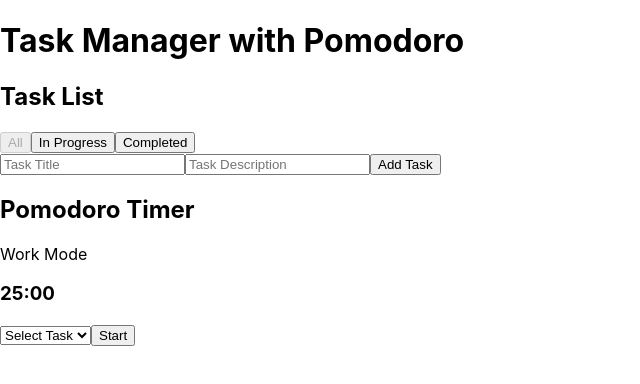
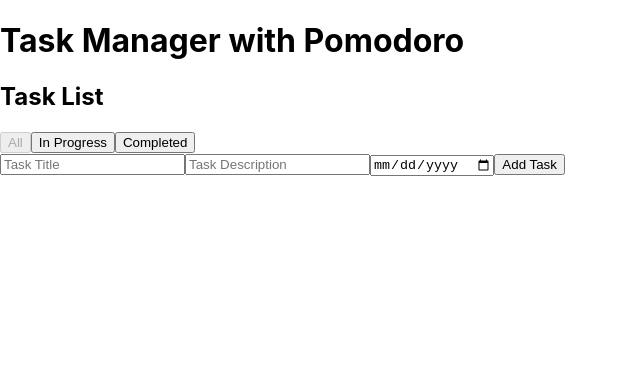
Before and after one commit to inramenant/to-do_list_pomodoro_front_end, a React (Create React App) app in the folder to-do-list-pomodoro/: page / in a window 1280 px wide. Shown: the top 384 px of the page, without its empty margins (0-640 px from the left). Built offline with nearby package versions, Linux system fonts and the light colour scheme.

Commit message:
add deadline, fixed timer functional(independent for each task, work/break timer)

```diff
--- a/to-do-list-pomodoro/src/App.js
+++ b/to-do-list-pomodoro/src/App.js
@@ -2,8 +2,7 @@ import React from "react";
 import { TaskProvider } from "./context/TaskContext";
 import { TimerProvider } from "./context/TimerContext";
 import TaskList from "./components/TaskList";
-import { ThemeContext } from "./context/ThemeContext";
-import Timer from "./components/Timer";
+
 
 function App() {
   return (
@@ -12,7 +11,6 @@ function App() {
         <div>
           <h1>Task Manager with Pomodoro</h1>
           <TaskList />
-          <Timer />
         </div>
       </TimerProvider>
     </TaskProvider>
--- a/to-do-list-pomodoro/src/components/TaskList.js
+++ b/to-do-list-pomodoro/src/components/TaskList.js
@@ -1,23 +1,50 @@
 // src/components/TaskList.js
 import React, { useContext, useState } from "react";
 import { TaskContext } from "../context/TaskContext";
+import Timer from "./Timer";
 
 const TaskList = () => {
-  const { tasks, addTask, deleteTask, toggleStatus, filter, setFilter } = useContext(TaskContext);
+  const { tasks, addTask, updateTask, deleteTask, toggleStatus, filter, setFilter } = useContext(TaskContext);
   const [newTask, setNewTask] = useState({ title: "", description: "" });
+  const [editingTaskId, setEditingTaskId] = useState(null);
+  const [editedTask, setEditedTask] = useState({ title: "", description: "" });
+  const [runningTaskId, setRunningTaskId] = useState(null);
 
   const handleSubmit = (e) => {
     e.preventDefault();
     if (newTask.title.trim() && newTask.description.trim()) {
-      addTask(newTask.title, newTask.description);
-      setNewTask({ title: "", description: "" });
+      console.log("Submitting Task:", newTask);  // Debugging
+      addTask(newTask.title, newTask.description, newTask.deadline);
+      setNewTask({ title: "", description: "", deadline: "" });
     }
+  };
+
+  const handleEdit = (task) => {
+    setEditingTaskId(task.id);
+    setEditedTask({ title: task.title, description: task.description, deadline: task.deadline });
+  };
+
+  const handleSave = (taskId) => {
+    updateTask(taskId, editedTask.title, editedTask.description, editedTask.deadline);
+    setEditingTaskId(null);
+  };
+
+  const handleTimerToggle = (taskId) => {
+    setRunningTaskId((prevId) => (prevId === taskId ? null : taskId));
   };
 
   const filteredTasks = tasks.filter((task) => (filter === "All" ? true : task.status === filter));
 
+  const formatDate = (dateString) => {
+    return new Date(dateString).toLocaleDateString("en-US", {
+      weekday: "short",
+      month: "long",
+      day: "numeric"
+    });
+  };
+
   return (
-    <div>
+    <div id="tasklist">
       <h2>Task List</h2>
 
       <div>
@@ -28,23 +55,53 @@ const TaskList = () => {
 
       <form onSubmit={handleSubmit}>
         <input type="text" placeholder="Task Title" value={newTask.title} onChange={(e) => setNewTask({ ...newTask, title: e.target.value })} required />
-        <input type="text" placeholder="Task Description" value={newTask.description} onChange={(e) => setNewTask({ ...newTask, description: e.target.value })} required />
+        <input type="text" placeholder="Task Description" value={newTask.description} onChange={(e) => setNewTask({ ...newTask, description: e.target.value })} />
+        <input type="date" value={newTask.deadline}
+          onChange={(e) => setNewTask({ ...newTask, deadline: e.target.value })} />
+
         <button type="submit">Add Task</button>
       </form>
 
       <ul>
         {filteredTasks.map((task) => (
           <li key={task.id}>
+            {editingTaskId === task.id ? (
+              <>
+               <input type="text" value={editedTask.title} onChange={(e) => setEditedTask({ ...editedTask, title: e.target.value })} />
+                <input type="text" value={editedTask.description} onChange={(e) => setEditedTask({ ...editedTask, description: e.target.value })} />
+                <input type="date" value={editedTask.deadline} onChange={(e) => setEditedTask({ ...editedTask, deadline: e.target.value })} />
+
+                <button onClick={() => handleSave(task.id)}>Save</button>
+                <button onClick={() => setEditingTaskId(null)}>Cancel</button>
+              </>
+            ) : (
+            <>
             <h3>{task.title}</h3>
             <p>{task.description}</p>
+            {task.deadline && <p>Deadline: {formatDate(task.deadline)}</p>}
+
             <p>Status: {task.status}</p>
+            <button onClick={() => handleEdit(task)}>Edit</button>
             <button onClick={() => toggleStatus(task.id)}>{task.status === "In Progress" ? "Complete" : "Undo"}</button>
             <button onClick={() => deleteTask(task.id)}>Delete</button>
+
+            {task.status != "Completed" &&
+            <Timer
+              taskId={task.id}
+              isRunning={runningTaskId === task.id}
+              onToggle={() => handleTimerToggle(task.id)}
+              taskStatus = {task.status}
+            />}
+
+
+            </>
+            )}
           </li>
         ))}
       </ul>
     </div>
   );
+
 };
 
 export default TaskList;
--- a/to-do-list-pomodoro/src/components/Timer.js
+++ b/to-do-list-pomodoro/src/components/Timer.js
@@ -1,53 +1,60 @@
-// src/components/Timer.js
-import React, { useContext, useEffect, useState } from "react";
-import { TimerContext } from "../context/TimerContext";
-import { TaskContext } from "../context/TaskContext";
+import React, { useState, useEffect } from "react";
 
-const Timer = () => {
-  const { tasks } = useContext(TaskContext);
-  const { activeTask, timeLeft, isRunning, mode, startTimer, stopTimer } = useContext(TimerContext);
-  const [time, setTime] = useState(timeLeft);
+const Timer = ({ taskId, isRunning, onToggle, taskStatus }) => {
+  const WORK_TIME = 25; // 25 * 60 (for testing, use 5 sec)
+  const BREAK_TIME = 5; // 5 * 60 (for testing, use 3 sec)
+
+  const [timeLeft, setTimeLeft] = useState(WORK_TIME);
+  const [isWorkSession, setIsWorkSession] = useState(true); // Track Work vs Break
 
   useEffect(() => {
     let timer;
-    if (isRunning && time > 0) {
+
+    // **STOP TIMER IF TASK IS COMPLETED**
+    if (taskStatus === "Completed") {
+      setTimeLeft(WORK_TIME);
+      onToggle(false); // Stop the timer
+      return;
+    }
+
+    if (isRunning && timeLeft > 0) {
       timer = setInterval(() => {
-        setTime((prevTime) => prevTime - 1);
+        setTimeLeft((prev) => prev - 1);
       }, 1000);
-    } else if (time === 0) {
-      alert(mode === "Work" ? "Time for a break!" : "Back to work!");
-      stopTimer();
+    } else if (isRunning && timeLeft === 0) {
+      clearInterval(timer);
+
+      if (isWorkSession) {
+        if (window.confirm("Work session completed! Start break?")) {
+          setIsWorkSession(false);
+          setTimeLeft(BREAK_TIME);
+        } else {
+          onToggle(false); // Stop the timer
+        }
+      } else {
+        alert("Break is over! Back to work.");
+        setIsWorkSession(true);
+        setTimeLeft(WORK_TIME);
+      }
     }
 
     return () => clearInterval(timer);
-  }, [isRunning, time, mode, stopTimer]);
+  }, [isRunning, timeLeft, taskStatus]);
 
+  // Format time (MM:SS)
   const formatTime = (seconds) => {
-    const minutes = Math.floor(seconds / 60);
-    const secs = seconds % 60;
-    return `${minutes.toString().padStart(2, "0")}:${secs.toString().padStart(2, "0")}`;
+    const min = Math.floor(seconds / 60);
+    const sec = seconds % 60;
+    return `${String(min).padStart(2, "0")}:${String(sec).padStart(2, "0")}`;
   };
 
   return (
     <div>
-      <h2>Pomodoro Timer</h2>
-      <p>{mode} Mode</p>
-      <h3>{formatTime(time)}</h3>
-
-      <select onChange={(e) => startTimer(e.target.value)} disabled={isRunning}>
-        <option value="">Select Task</option>
-        {tasks.map((task) => (
-          <option key={task.id} value={task.id}>
-            {task.title}
-          </option>
-        ))}
-      </select>
-
-      {isRunning ? (
-        <button onClick={stopTimer}>Stop</button>
-      ) : (
-        <button onClick={() => startTimer(activeTask)}>Start</button>
-      )}
+      <h3>{isWorkSession ? "Work Time" : "Break Time"}</h3>
+      <p>{formatTime(timeLeft)}</p>
+      <button onClick={() => onToggle(!isRunning)} disabled={taskStatus === "Completed"}>
+        {isRunning ? "Pause" : "Start"}
+      </button>
     </div>
   );
 };
--- a/to-do-list-pomodoro/src/context/TaskContext.js
+++ b/to-do-list-pomodoro/src/context/TaskContext.js
@@ -19,8 +19,16 @@ export const TaskProvider = ({ children }) => {
     localStorage.setItem("filter", filter);
   }, [filter]);
 
-  const addTask = (title, description) => {
-    setTasks([...tasks, { id: Date.now(), title, description, status: "In Progress" }]);
+  const addTask = (title, description, deadline) => {
+    setTasks([...tasks, { id: Date.now(), title, description, deadline: deadline || "No deadline", status: "In Progress" }]);
+  };
+
+  const updateTask = (taskId, newTitle, newDescription, newDeadline) => {
+    setTasks((prevTasks) =>
+      prevTasks.map((task) =>
+        task.id === taskId ? { ...task, title: newTitle, description: newDescription, deadline: newDeadline } : task
+      )
+    );
   };
 
   const deleteTask = (id) => {
@@ -36,7 +44,7 @@ export const TaskProvider = ({ children }) => {
   };
 
   return (
-    <TaskContext.Provider value={{ tasks, addTask, deleteTask, toggleStatus, filter, setFilter }}>
+    <TaskContext.Provider value={{ tasks, addTask, updateTask, deleteTask, toggleStatus, filter, setFilter }}>
       {children}
     </TaskContext.Provider>
   );
```
Also changed, not shown: to-do-list-pomodoro/src/App.css (line endings or trailing spaces).
